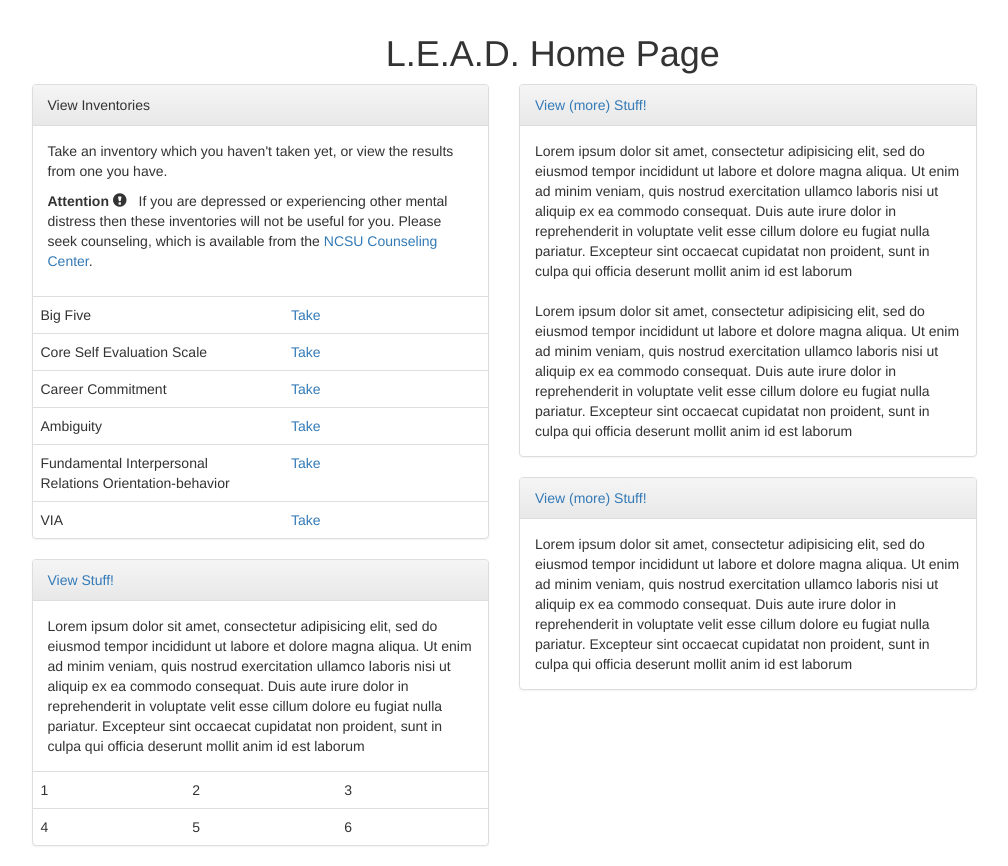
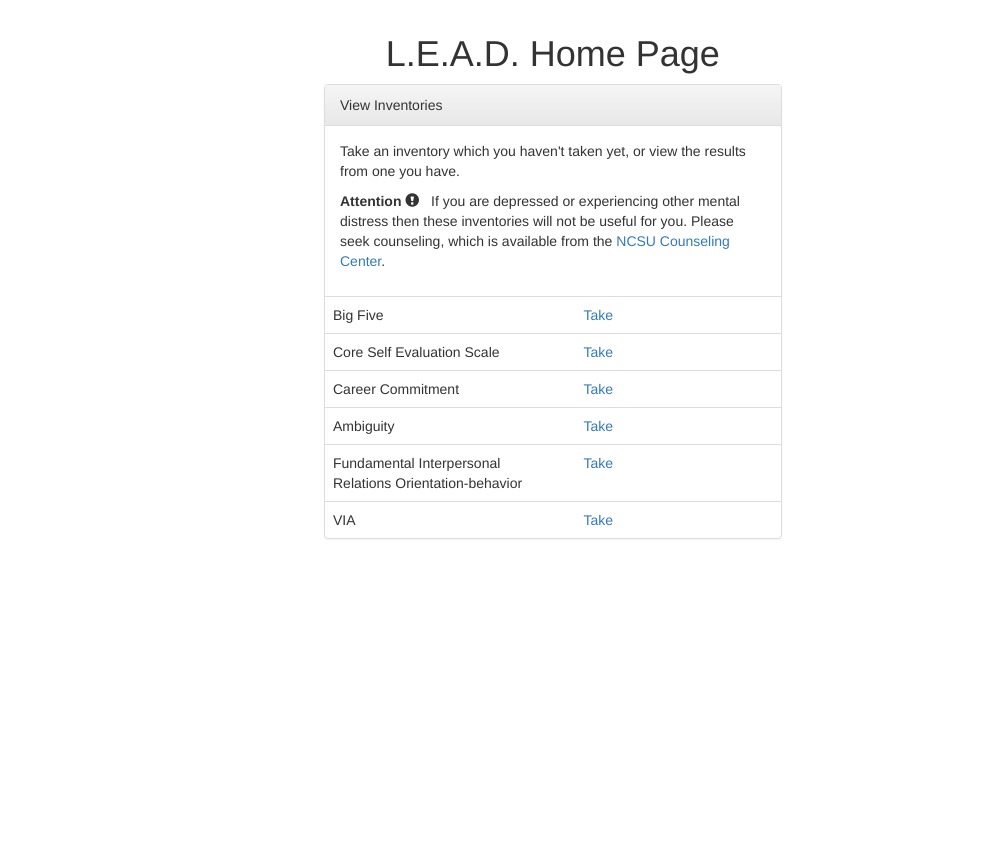
Before and after one commit to srmagura/goodnight-lead, a Django app: page / in a window 1280 px wide. Shown: the part 56-922 px from the top of the page, without its empty margins (136-1144 px from the left). After the commit the page ends 595 px from the top, so only its background shows below. Run offline with Django 3.2, Linux system fonts and the light colour scheme; the visitor is signed in with stand-in values (Sample User, id 1); data that the repository does not hold is empty; parts of the project's set-up code (start-up, migrations or seed data) failed here and were passed over; some libraries are stand-ins or nearby versions.

Commit message:
Commenting unused panels on index page
Commenting out the unused panels on the index page for final production.

```diff
--- a/app/templates/index.html
+++ b/app/templates/index.html
@@ -17,7 +17,8 @@
             </div>
         </div>
         <div class="row">
-            <div class="col-md-offset-1 col-md-5">
+            <!-- Previously offset-1 -->
+            <div class="col-md-offset-4 col-md-5">
                 <div class="panel panel-default">
                     <div class="panel-heading">
                         <span>View Inventories</span>
@@ -61,7 +62,7 @@
                         </table>
                     </div>
                 </div>
-                <div class="panel panel-default">
+                <!-- <div class="panel panel-default">
                     <div class="panel-heading">
                         <a href="notreallyalink">View Stuff!</a>
                         <a class="visible-xs pull-right" onclick="rotateChevron($(this))" data-toggle="collapse" href="#panel2-collapse"><span class="glyphicon glyphicon-chevron-up visible-xs-icon"></span></a>
@@ -83,9 +84,9 @@
                             </tr>
                         </table>
                     </div>
-                </div>
+                </div> -->
             </div>
-            <div class="col-md-5">
+            <!--{# <div class="col-md-5">
                 <div class="panel panel-default">
                     <div class="panel-heading">
                         <a href="notreallyalink">View (more) Stuff!</a>
@@ -110,6 +111,6 @@
                     </div>
                 </div>
             </div>
-        </div>
+        </div>#}-->
     </div>
 {% endblock %}
```
